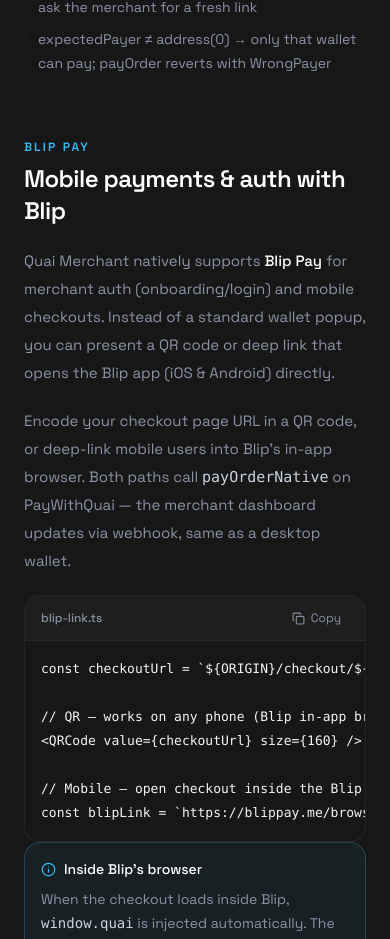
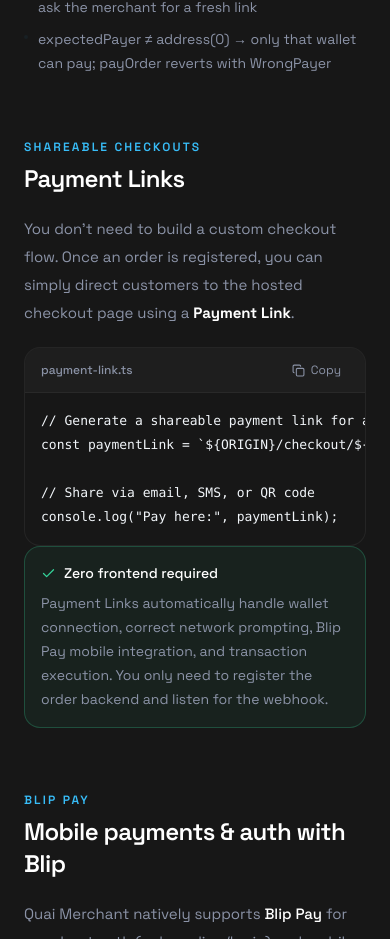
Before and after one commit to primexk5/Quai-merchant, a Next.js app in the folder frontend/: page /docs in a window 390 px wide. Shown: the part 6457-7396 px from the top of the page. Built offline with nearby package versions, Linux system fonts and the light colour scheme.

Commit message:
feat: improve onboarding mobile responsiveness and emphasize payment links

```diff
--- a/frontend/src/app/docs/page.tsx
+++ b/frontend/src/app/docs/page.tsx
@@ -23,6 +23,7 @@
   { id: "register-order", label: "Step 1 — Register the order" },
   { id: "customer-pays", label: "Step 2 — Customer pays" },
   { id: "read-order", label: "Read an order on-chain" },
+  { id: "payment-links", label: "Payment Links" },
   { id: "mobile-payments", label: "Mobile payments & auth (Blip)" },
   { id: "webhook", label: "Step 3 — Verify the webhook" },
   { id: "confirmation", label: "Confirmation & fulfillment" },
@@ -602,6 +603,34 @@
             </ul>
           </section>
 
+          {/* Payment Links */}
+          <section className="mt-16">
+            <SectionHeading
+              id="payment-links"
+              kicker="Shareable Checkouts"
+              title="Payment Links"
+            />
+
+            <p className="mt-5 text-[15px] leading-7 text-[#8b93a7]">
+              You don&apos;t need to build a custom checkout flow. Once an order is registered, you can simply direct customers to the hosted checkout page using a <strong className="text-white">Payment Link</strong>.
+            </p>
+
+            <div className="mt-5">
+              <CodeBlock
+                label="payment-link.ts"
+                code={`// Generate a shareable payment link for any registered order
+const paymentLink = \`\${ORIGIN}/checkout/\${merchant}/\${orderId}\`;
+
+// Share via email, SMS, or QR code
+console.log("Pay here:", paymentLink);`}
+              />
+            </div>
+
+            <Callout tone="success" title="Zero frontend required">
+              Payment Links automatically handle wallet connection, correct network prompting, Blip Pay mobile integration, and transaction execution. You only need to register the order backend and listen for the webhook.
+            </Callout>
+          </section>
+
           {/* Mobile Payments (Blip Pay) */}
           <section className="mt-16">
             <SectionHeading
--- a/frontend/src/app/onboarding/page.tsx
+++ b/frontend/src/app/onboarding/page.tsx
@@ -1,7 +1,7 @@
 "use client";
 
 import Link from "next/link";
-import { ArrowRight, Check, Copy, Loader2, Smartphone, Wallet } from "lucide-react";
+import { ArrowLeft, ArrowRight, Check, Copy, Loader2, Smartphone, Wallet } from "lucide-react";
 import { useState } from "react";
 import { parseError } from "@/lib/utils";
 import { Logo } from "@/components/logo";
@@ -372,8 +372,9 @@
           )}
 
           {step < 2 && (
-            <div className="mt-8 flex justify-end">
+            <div className="mt-8 flex w-full">
               {step === 0 ? (
+                <div className="flex w-full justify-end">
                   <button
                     onClick={() => {
                       if (!name.trim()) {
@@ -383,13 +384,22 @@
                       setError(null);
                       setStep(1);
                     }}
-                  className="inline-flex items-center gap-2 rounded-xl bg-[#38bdf8] px-5 py-2.5 text-sm font-semibold text-[#061018] hover:bg-[#67d8ff]"
+                    className="inline-flex w-full sm:w-auto justify-center items-center gap-2 rounded-xl bg-[#38bdf8] px-5 py-2.5 text-sm font-semibold text-[#061018] hover:bg-[#67d8ff]"
                   >
                     Continue
                     <ArrowRight size={15} />
                   </button>
+                </div>
               ) : (
-                <div className="flex flex-col items-end gap-4">
+                <div className="flex w-full flex-col-reverse sm:flex-row items-center justify-between gap-6 sm:gap-4">
+                  <button
+                    onClick={() => setStep(0)}
+                    className="inline-flex w-full sm:w-auto justify-center items-center gap-2 rounded-xl border border-white/10 px-5 py-2.5 text-sm font-semibold text-white hover:bg-white/5"
+                  >
+                    <ArrowLeft size={15} />
+                    Previous
+                  </button>
+                  <div className="flex w-full flex-col sm:flex-row items-center gap-4 sm:justify-end">
                     <label className="flex items-center gap-2 cursor-pointer text-sm text-[#8b93a7]">
                       <input
                         type="checkbox"
@@ -397,20 +407,21 @@
                         onChange={(e) => setAgreed(e.target.checked)}
                         className="rounded border-white/10 bg-[#171717] accent-[#38bdf8]"
                       />
-                    I acknowledge and accept the <Link href="/terms" className="text-[#38bdf8] hover:underline" target="_blank">Terms of Service</Link>
+                      I acknowledge and accept the <Link href="/terms" className="text-[#38bdf8] hover:underline" target="_blank">Terms</Link>
                     </label>
                     <button
                       onClick={complete}
                       disabled={!address || registering || !agreed}
-                    className="inline-flex items-center gap-2 rounded-xl bg-[#38bdf8] px-5 py-2.5 text-sm font-semibold text-[#061018] hover:bg-[#67d8ff] disabled:opacity-60"
+                      className="inline-flex w-full sm:w-auto justify-center items-center gap-2 rounded-xl bg-[#38bdf8] px-5 py-2.5 text-sm font-semibold text-[#061018] hover:bg-[#67d8ff] disabled:opacity-60"
                     >
                       {registering ? (
                         <Loader2 size={15} className="animate-spin" />
                       ) : (
                         <Check size={15} />
                       )}
-                    {registering ? "Registering…" : "Complete setup"}
+                      {registering ? "Registering…" : "Complete"}
                     </button>
+                  </div>
                 </div>
               )}
             </div>
--- a/frontend/src/app/page.tsx
+++ b/frontend/src/app/page.tsx
@@ -13,6 +13,7 @@
   Code2,
   Copy,
   ExternalLink,
+  Link as LinkIcon,
   Menu,
   QrCode,
   ShieldCheck,
@@ -370,8 +371,9 @@
 
               <p className="mt-4 max-w-xl leading-7 text-slate-500">
                 Connect a wallet, review the payment, confirm and settle.
-                Merchants can also generate QR-based payment requests for
-                physical or mobile commerce.
+                Merchants can also generate QR-based payment requests and shareable
+                <strong className="text-slate-300"> Payment Links </strong>
+                for physical or mobile commerce. Share a simple link via email, SMS, or social media to get paid instantly.
               </p>
 
               <div className="mt-7 flex flex-wrap gap-3">
@@ -383,6 +385,11 @@
                 <div className="flex items-center gap-2 rounded-lg border border-white/7 bg-black/20 px-3 py-2 text-xs text-slate-400">
                   <QrCode className="h-3.5 w-3.5 text-sky-400" />
                   QR payments
+                </div>
+
+                <div className="flex items-center gap-2 rounded-lg border border-sky-400/20 bg-sky-400/10 px-3 py-2 text-xs font-medium text-sky-400">
+                  <LinkIcon className="h-3.5 w-3.5 text-sky-400" />
+                  Payment Links
                 </div>
               </div>
             </div>
```
Lines whose indentation alone changed are shown as unchanged.
